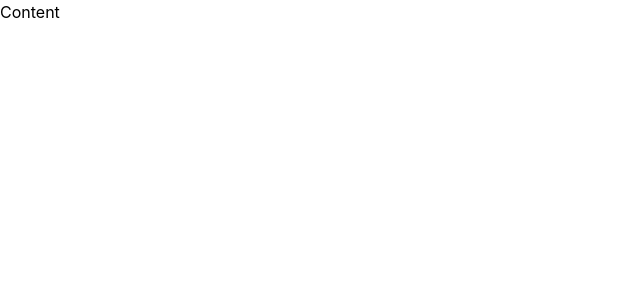
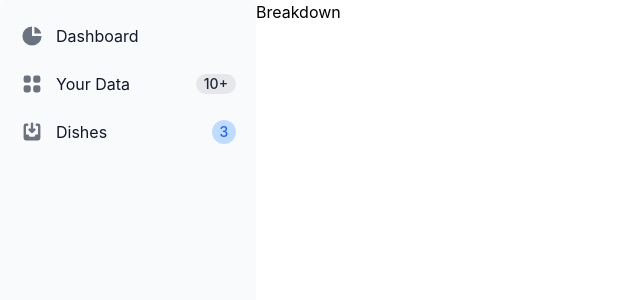
Before and after one commit to belligerentbeagle/bandungkosong, a Next.js app in the folder bandungkosong-web/: page /dashboard in a window 1280 px wide. Shown: the top 300 px of the page, without its empty margins (0-640 px from the left). Built offline with nearby package versions, Linux system fonts and the light colour scheme.

Commit message:
Update sidebar for dashboard

```diff
--- /dev/null
+++ b/bandungkosong-web/components/ui/Breakdown.component.jsx
@@ -0,0 +1,5 @@
+const Breakdown = () => {
+  return <div>Breakdown</div>;
+};
+
+export default Breakdown;
--- /dev/null
+++ b/bandungkosong-web/components/ui/Data.component.jsx
@@ -0,0 +1,5 @@
+const Data = () => {
+  return <div>Data</div>;
+};
+
+export default Data;
--- /dev/null
+++ b/bandungkosong-web/components/ui/Dishes.component.jsx
@@ -0,0 +1,5 @@
+const Dishes = () => {
+  return <div>Dishes</div>;
+};
+
+export default Dishes;
--- /dev/null
+++ b/bandungkosong-web/components/ui/Sidebar.component.jsx
@@ -0,0 +1,69 @@
+/* eslint-disable @next/next/no-html-link-for-pages */
+import { useState } from "react";
+
+export default function Sidebar({ changeRouteHandler }) {
+  return (
+    <aside className="w-64 h-full">
+      <div className="h-full py-4 px-3 bg-gray-50 rounded">
+        <ul className="space-y-2">
+          <li>
+            <a
+              onClick={() => changeRouteHandler("breakdown")}
+              className="flex items-center p-2 text-base font-normal text-gray-900 rounded-lg hover:bg-gray-100"
+            >
+              <svg
+                className="w-6 h-6 text-gray-500 transition duration-75 group-hover:text-gray-900"
+                fill="currentColor"
+                viewBox="0 0 20 20"
+                xmlns="http://www.w3.org/2000/svg"
+              >
+                <path d="M2 10a8 8 0 018-8v8h8a8 8 0 11-16 0z"></path>
+                <path d="M12 2.252A8.014 8.014 0 0117.748 8H12V2.252z"></path>
+              </svg>
+              <span className="ml-3">Dashboard</span>
+            </a>
+          </li>
+          <li>
+            <a
+              onClick={() => changeRouteHandler("data")}
+              className="flex items-center p-2 text-base font-normal text-gray-900 rounded-lg hover:bg-gray-100"
+            >
+              <svg
+                className="flex-shrink-0 w-6 h-6 text-gray-500 transition duration-75 group-hover:text-gray-900"
+                fill="currentColor"
+                viewBox="0 0 20 20"
+                xmlns="http://www.w3.org/2000/svg"
+              >
+                <path d="M5 3a2 2 0 00-2 2v2a2 2 0 002 2h2a2 2 0 002-2V5a2 2 0 00-2-2H5zM5 11a2 2 0 00-2 2v2a2 2 0 002 2h2a2 2 0 002-2v-2a2 2 0 00-2-2H5zM11 5a2 2 0 012-2h2a2 2 0 012 2v2a2 2 0 01-2 2h-2a2 2 0 01-2-2V5zM11 13a2 2 0 012-2h2a2 2 0 012 2v2a2 2 0 01-2 2h-2a2 2 0 01-2-2v-2z"></path>
+              </svg>
+              <span className="flex-1 ml-3 whitespace-nowrap">Your Data</span>
+              <span className="inline-flex justify-center items-center px-2 ml-3 text-sm font-medium text-gray-800 bg-gray-200 rounded-full">
+                10+
+              </span>
+            </a>
+          </li>
+          <li>
+            <a
+              onClick={() => changeRouteHandler("dishes")}
+              className="flex items-center p-2 text-base font-normal text-gray-900 rounded-lg hover:bg-gray-100"
+            >
+              <svg
+                className="flex-shrink-0 w-6 h-6 text-gray-500 transition duration-75 group-hover:text-gray-900"
+                fill="currentColor"
+                viewBox="0 0 20 20"
+                xmlns="http://www.w3.org/2000/svg"
+              >
+                <path d="M8.707 7.293a1 1 0 00-1.414 1.414l2 2a1 1 0 001.414 0l2-2a1 1 0 00-1.414-1.414L11 7.586V3a1 1 0 10-2 0v4.586l-.293-.293z"></path>
+                <path d="M3 5a2 2 0 012-2h1a1 1 0 010 2H5v7h2l1 2h4l1-2h2V5h-1a1 1 0 110-2h1a2 2 0 012 2v10a2 2 0 01-2 2H5a2 2 0 01-2-2V5z"></path>
+              </svg>
+              <span className="flex-1 ml-3 whitespace-nowrap">Dishes</span>
+              <span className="inline-flex justify-center items-center p-3 ml-3 w-3 h-3 text-sm font-medium text-blue-600 bg-blue-200 rounded-full">
+                3
+              </span>
+            </a>
+          </li>
+        </ul>
+      </div>
+    </aside>
+  );
+}
--- a/bandungkosong-web/pages/dashboard/index.js
+++ b/bandungkosong-web/pages/dashboard/index.js
@@ -1,5 +1,45 @@
+import { useEffect, useState } from "react";
+import Breakdown from "../../components/ui/Breakdown.component";
+import Data from "../../components/ui/Data.component";
+import Dishes from "../../components/ui/Dishes.component";
+import Sidebar from "../../components/ui/Sidebar.component";
+
 const Dashboard = () => {
-  return <div>Content</div>;
+  // I forgot how to do proper dynamic components
+  const [currentComponent, setCurrentComponent] = useState(
+    <Breakdown></Breakdown>
+  );
+
+  const [currentSlug, setCurrentSlug] = useState("breakdown");
+
+  useEffect(() => {
+    let newComponent;
+
+    switch (currentSlug) {
+      case "breakdown":
+        newComponent = <Breakdown></Breakdown>;
+        break;
+      case "data":
+        newComponent = <Data></Data>;
+        break;
+      case "dishes":
+        newComponent = <Dishes></Dishes>;
+        break;
+      default:
+        newComponent = <div>Error, currerntSlug incompatible</div>;
+    }
+
+    setCurrentComponent(newComponent);
+  }, [currentSlug]);
+
+  const changeRouteHandler = (slug) => setCurrentSlug(slug);
+
+  return (
+    <div className="w-full h-screen flex">
+      <Sidebar changeRouteHandler={changeRouteHandler}></Sidebar>
+      <main>{currentComponent}</main>
+    </div>
+  );
 };
 
 export default Dashboard;
```
